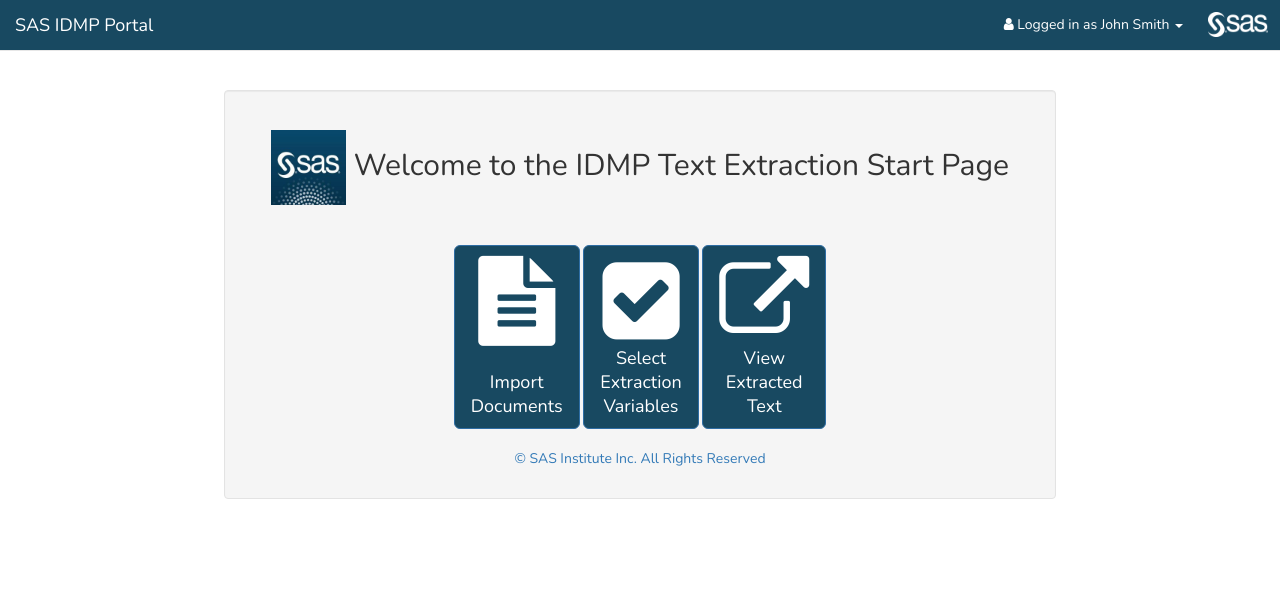
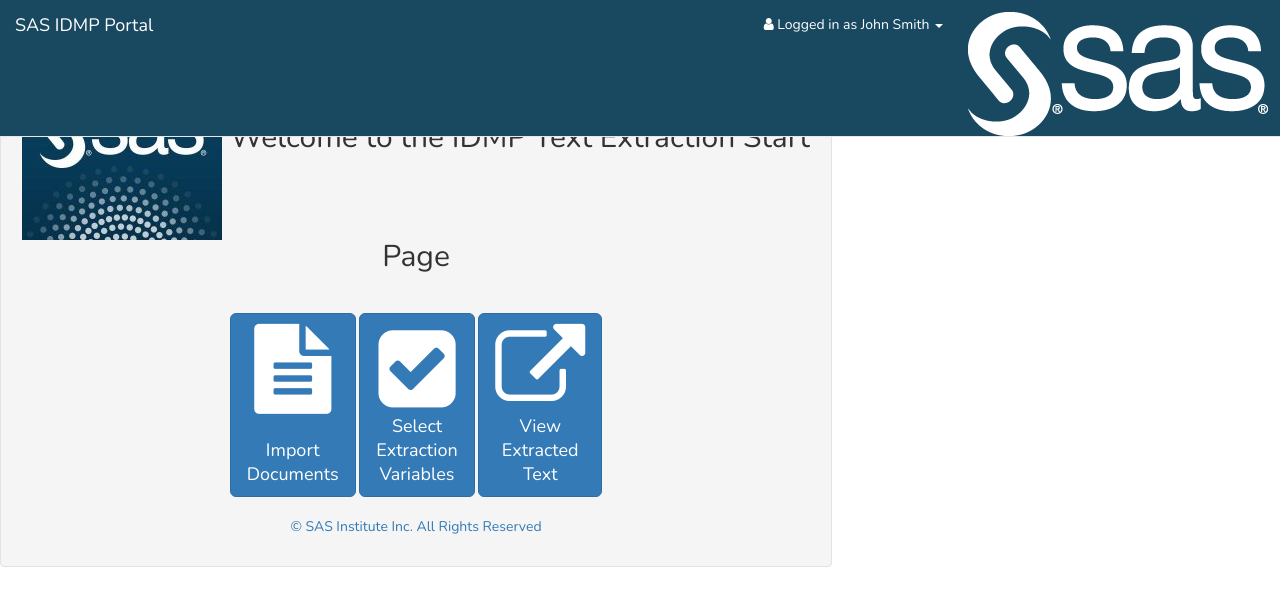
Before and after one commit to cjbcross/idmp-text, a Flask app: page / in a window 1280 px wide. Shown: the top 606 px of the page. Run offline with Flask 2, Linux system fonts and the light colour scheme; some libraries are stand-ins or nearby versions.

Commit message:
new file

```diff
--- a/templates/index - Copy.html
+++ b/templates/index - Copy.html
@@ -9,74 +9,11 @@
     <link rel="shortcut icon" href="{{ url_for('static', filename='favicon.ico') }}">
     <link rel="stylesheet" href="font-awesome-4.7.0/css/font-awesome.min.css">
     <link href="https://fonts.googleapis.com/css?family=Nunito:300" rel="stylesheet">
+    <link rel="stylesheet" href="css/app.css">
     <!-- JS -->
     <script src="js/jquery-3.1.0.min.js"></script>
     <script src="js/bootstrap.min.js"></script>
 
-    <style>
-    .btn-primary{background-color:#184961;}
-
-    img.resize{
-        width:75px;
-        height:75px;
-    }
-
-    img.resize2{
-        height:25px;
-        width:60px;
-    }
-
-    .im-centered {
-          min-height: 50%;  /* Fallback for vh unit */
-          min-height: 50vh; /* You might also want to use
-                                'height' property instead.
-
-                                Note that for percentage values of
-                                'height' or 'min-height' properties,
-                                the 'height' of the parent element
-                                should be specified explicitly.
-
-                                In this case the parent of '.vertical-center'
-                                is the <body> element */
-
-          /* Make it a flex container */
-          display: -webkit-box;
-          display: -moz-box;
-          display: -ms-flexbox;
-          display: -webkit-flex;
-          display: flex;
-
-          /* Align the bootstrap's container vertically */
-            -webkit-box-align : center;
-          -webkit-align-items : center;
-               -moz-box-align : center;
-               -ms-flex-align : center;
-                  align-items : center;
-
-          /* In legacy web browsers such as Firefox 9
-             we need to specify the width of the flex container */
-          width: 100%;
-
-          /* Also 'margin: 0 auto' doesn't have any effect on flex items in such web browsers
-             hence the bootstrap's container won't be aligned to the center anymore.
-
-             Therefore, we should use the following declarations to get it centered again */
-                 -webkit-box-pack : center;
-                    -moz-box-pack : center;
-                    -ms-flex-pack : center;
-          -webkit-justify-content : center;
-                  justify-content : center;
-                  }
-
-      body { padding-top: 90px; }
-
-      .v-center {
-          min-height:200px;
-          display: flex;
-          justify-content:center;
-          flex-flow: column wrap;
-        }
-    </style>
 </head>
 
 <body style="font-family: 'Nunito', sans-serif;">
```
